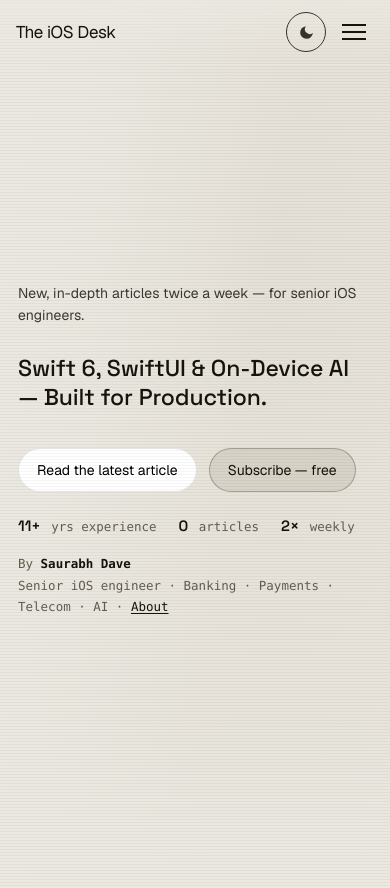
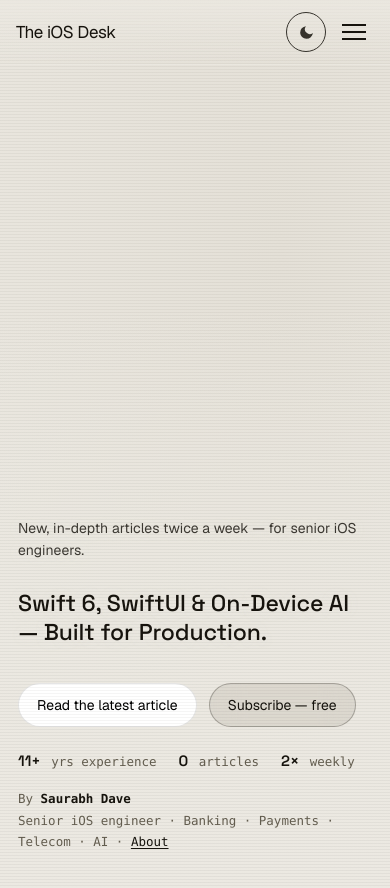
Before and after one commit to saurabhdave/ios-ai-articles, a Jekyll site: the page built from index.md, in a window 390 px wide and 900 px high. Shown: the top 888 px of the window. Built offline with Jekyll 4.4.1, drawn with Linux system fonts in a browser that asks for light colours.

Commit message:
fix(home): show Spline hero on mobile + cut stacked section gaps
- 3D scene now loads on touch devices (drop finePointer/>=768 gate; keep
  reduced-motion + save-data guards)
- Mobile hero: scene fills the upper area, content drops to the bottom over a
  theme-aware scrim for legibility
- Reduce cumulative mobile section padding (trust/featured/index/newsletter/
  author-strip) that stacked to ~130-145px gaps

```diff
--- a/_layouts/home.html
+++ b/_layouts/home.html
@@ -176,6 +176,12 @@
   .hero-spline { position: absolute; inset: 0; z-index: 0; overflow: hidden;
     background: radial-gradient(125% 125% at 72% 28%, var(--paper-2), var(--paper)); transition: background .3s ease; }
   .hero-spline spline-viewer { width: 100%; height: 100%; display: block; background: transparent; }
+  /* Mobile: 3D scene fills the upper hero; content sits at the bottom over a scrim */
+  @media (max-width: 767px) {
+    .hero { justify-content: flex-end; padding: 84px 20px 48px; }
+    .hero-veil { background: linear-gradient(to top, rgba(236,233,226,0.97) 0%, rgba(236,233,226,0.72) 32%, rgba(236,233,226,0) 66%); }
+    [data-theme="dark"] .hero-veil { background: linear-gradient(to top, rgba(13,14,17,0.97) 0%, rgba(13,14,17,0.72) 32%, rgba(13,14,17,0) 66%); }
+  }
   /* Theme-aware spotlight that follows the cursor over the hero */
   .hero-spotlight { position: absolute; inset: 0; z-index: 2; pointer-events: none;
     background: radial-gradient(440px circle at var(--spot-x, 72%) var(--spot-y, 32%), var(--hero-spot), transparent 60%);
@@ -240,7 +246,7 @@
   .u-link:hover { color: var(--accent); }
 
   /* Featured */
-  .featured { padding: 80px 20px 48px; scroll-margin-top: 96px; }
+  .featured { padding: 52px 20px 36px; scroll-margin-top: 96px; }
   .featured-head { display: flex; align-items: center; justify-content: space-between; padding-bottom: 24px; border-bottom: 1px solid var(--hair); }
   .featured-link { display: block; padding-top: 32px; text-decoration: none; }
   .featured-topic { font-family: var(--font-mono); font-size: 12px; letter-spacing: .16em; text-transform: uppercase; color: var(--data); margin-bottom: 16px; }
@@ -252,7 +258,7 @@
   .featured-foot .cta { font-family: var(--font-mono); font-size: 14px; color: var(--ink); }
 
   /* Index */
-  .index { padding: 0 20px 80px; }
+  .index { padding: 0 20px 56px; }
   .index-head { display: flex; flex-wrap: wrap; align-items: flex-end; justify-content: space-between; gap: 16px; padding-bottom: 24px; border-bottom: 1px solid var(--hair); }
   .index-head-left { display: flex; align-items: baseline; gap: 12px; }
   .index-title { font-family: 'Space Grotesk', var(--font-heading); font-size: clamp(22px, 3vw, 30px); letter-spacing: -0.01em; white-space: nowrap; color: var(--ink); margin: 0; }
@@ -282,7 +288,7 @@
   .no-results { font-family: var(--font-mono); font-size: 14px; padding: 48px 0; text-align: center; color: var(--muted); display: none; }
 
   /* Newsletter */
-  .newsletter { padding: 80px 20px; scroll-margin-top: 80px; background: var(--band-bg); color: var(--band-fg); transition: background-color .3s ease, color .3s ease; }
+  .newsletter { padding: 56px 20px; scroll-margin-top: 80px; background: var(--band-bg); color: var(--band-fg); transition: background-color .3s ease, color .3s ease; }
   .newsletter-head { display: flex; align-items: center; justify-content: space-between; padding-bottom: 32px; border-bottom: 1px solid var(--band-hair); }
   .newsletter-head span { font-family: var(--font-mono); font-size: 11px; letter-spacing: 0.22em; text-transform: uppercase; color: var(--band-muted); }
   .newsletter-grid { display: grid; gap: 40px; padding-top: 40px; align-items: end; }
@@ -371,7 +377,7 @@
   @media (prefers-reduced-motion: reduce) { body::after { display: none; } }
 
   /* ----- Trust band ("why trust it") ----- */
-  .trust { position: relative; z-index: 1; padding: 64px 20px; border-top: 1px solid var(--hair); border-bottom: 1px solid var(--hair); }
+  .trust { position: relative; z-index: 1; padding: 48px 20px; border-top: 1px solid var(--hair); border-bottom: 1px solid var(--hair); }
   @media (min-width: 640px) { .trust { padding: 80px 32px; } }
   @media (min-width: 768px) { .trust { padding: 84px 40px; } }
   .trust .label { color: var(--data); }
@@ -386,7 +392,7 @@
   .trust-covered b { color: var(--ink); font-weight: 500; }
 
   /* ----- Author strip ("who's behind it") ----- */
-  .author-strip { position: relative; z-index: 1; padding: 48px 20px; }
+  .author-strip { position: relative; z-index: 1; padding: 40px 20px; }
   @media (min-width: 768px) { .author-strip { padding: 56px 40px; } }
   .author-inner { max-width: 1080px; margin: 0 auto; display: flex; gap: 20px; align-items: center; flex-wrap: wrap; }
   .author-ava { width: 64px; height: 64px; border-radius: 50%; border: 1px solid var(--hair); flex: none; }
@@ -674,9 +680,8 @@
      .hero-spline stands in (mobile / reduced-motion / slow connections). */
   var heroSpline = document.getElementById("heroSpline");
   var finePointer = window.matchMedia && window.matchMedia("(hover: hover) and (pointer: fine)").matches;
-  var wideEnough = window.matchMedia && window.matchMedia("(min-width: 768px)").matches;
   var saveData = navigator.connection && navigator.connection.saveData;
-  if (heroSpline && finePointer && wideEnough && !reduceMotion && !saveData) {
+  if (heroSpline && !reduceMotion && !saveData) {
     var sv = document.createElement("script");
     sv.type = "module";
     sv.src = "https://unpkg.com/@splinetool/viewer@1/build/spline-viewer.js";
```
